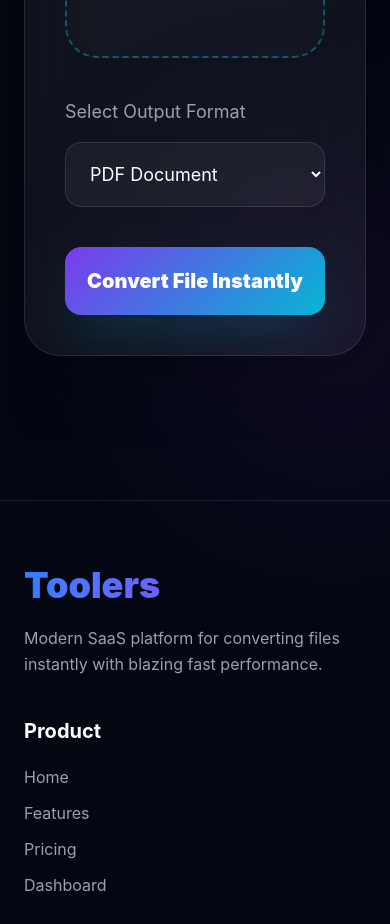
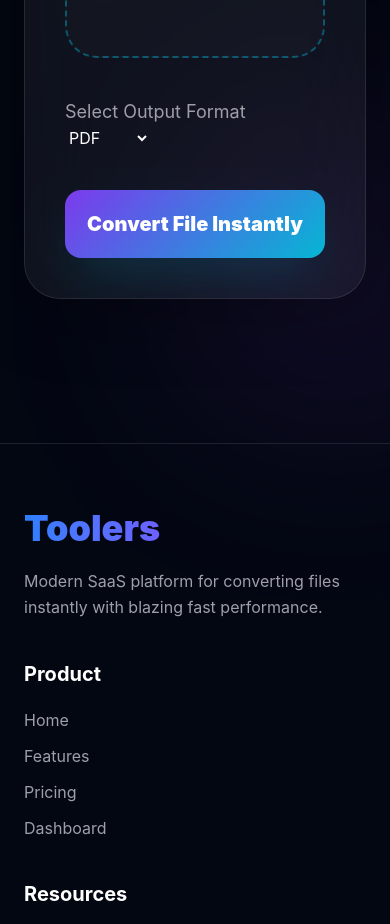
Before and after one commit to Ayan-Frontend/converter_Frontend, a React (Vite) app: page /converter in a window 390 px wide. Shown: the part 1320-2244 px from the top of the page. Built offline with nearby package versions, Linux system fonts and the light colour scheme.

Commit message:
made the UI responsive to backend & adaptive

```diff
--- a/src/components/UploadZone.jsx
+++ b/src/components/UploadZone.jsx
@@ -251,6 +251,30 @@
             </label>
 
             <select
+              value={format}
+              onChange={(e) => setFormat(e.target.value)}
+              className="..."
+            >
+              <optgroup label="Documents">
+                <option value="pdf">PDF</option>
+
+                <option value="docx">DOCX</option>
+
+                <option value="txt">TXT</option>
+
+                <option value="html">HTML</option>
+              </optgroup>
+
+              <optgroup label="Images">
+                <option value="png">PNG</option>
+
+                <option value="jpg">JPG</option>
+
+                <option value="webp">WEBP</option>
+              </optgroup>
+            </select>
+
+            {/* <select
               className="
             w-full
             mt-4
@@ -273,7 +297,7 @@
               <option value="jpg">JPG Image</option>
 
               <option value="png">PNG Image</option>
-            </select>
+            //</select> */}
           </div>
 
           {/* BUTTON */}
```
